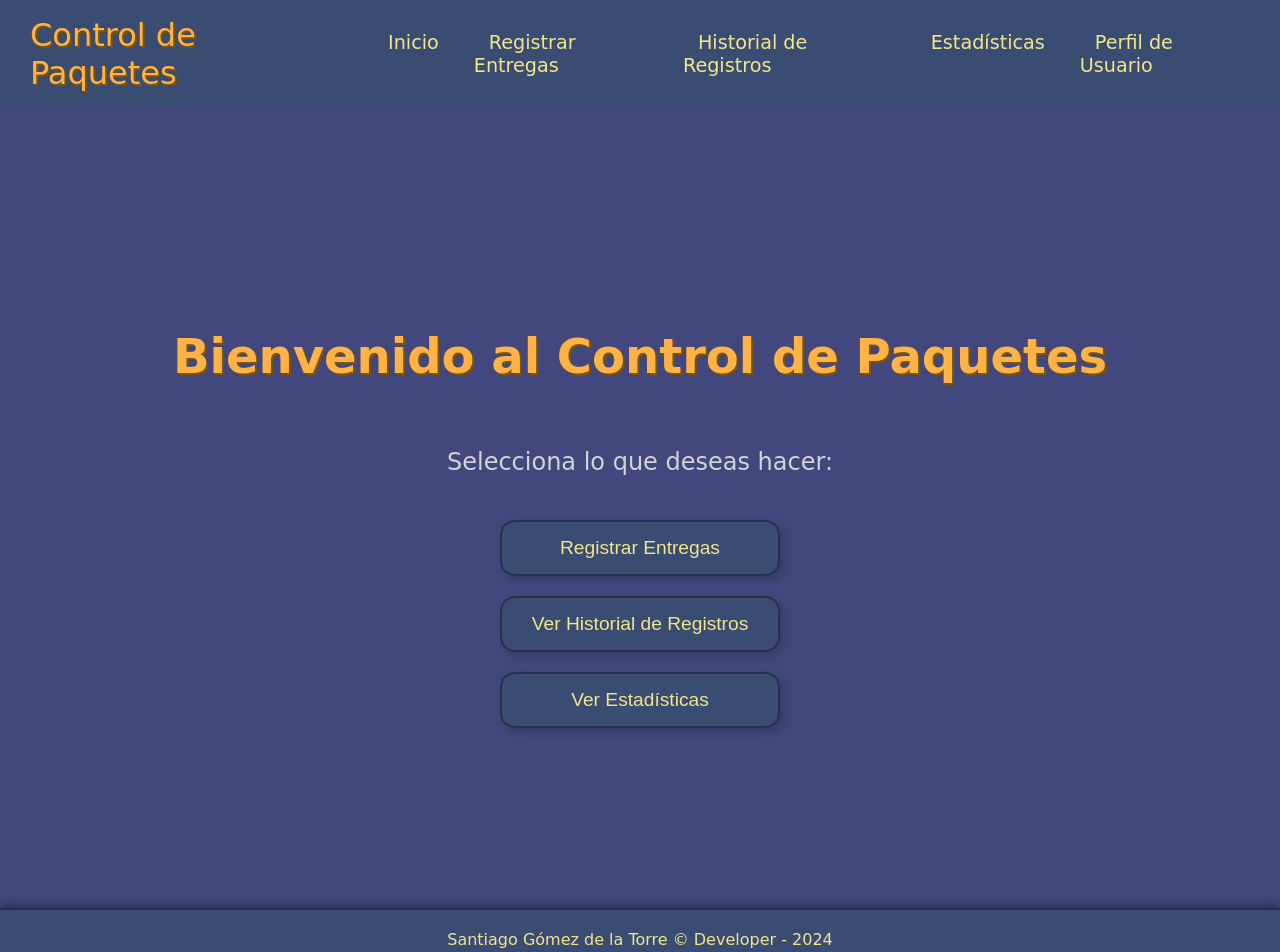
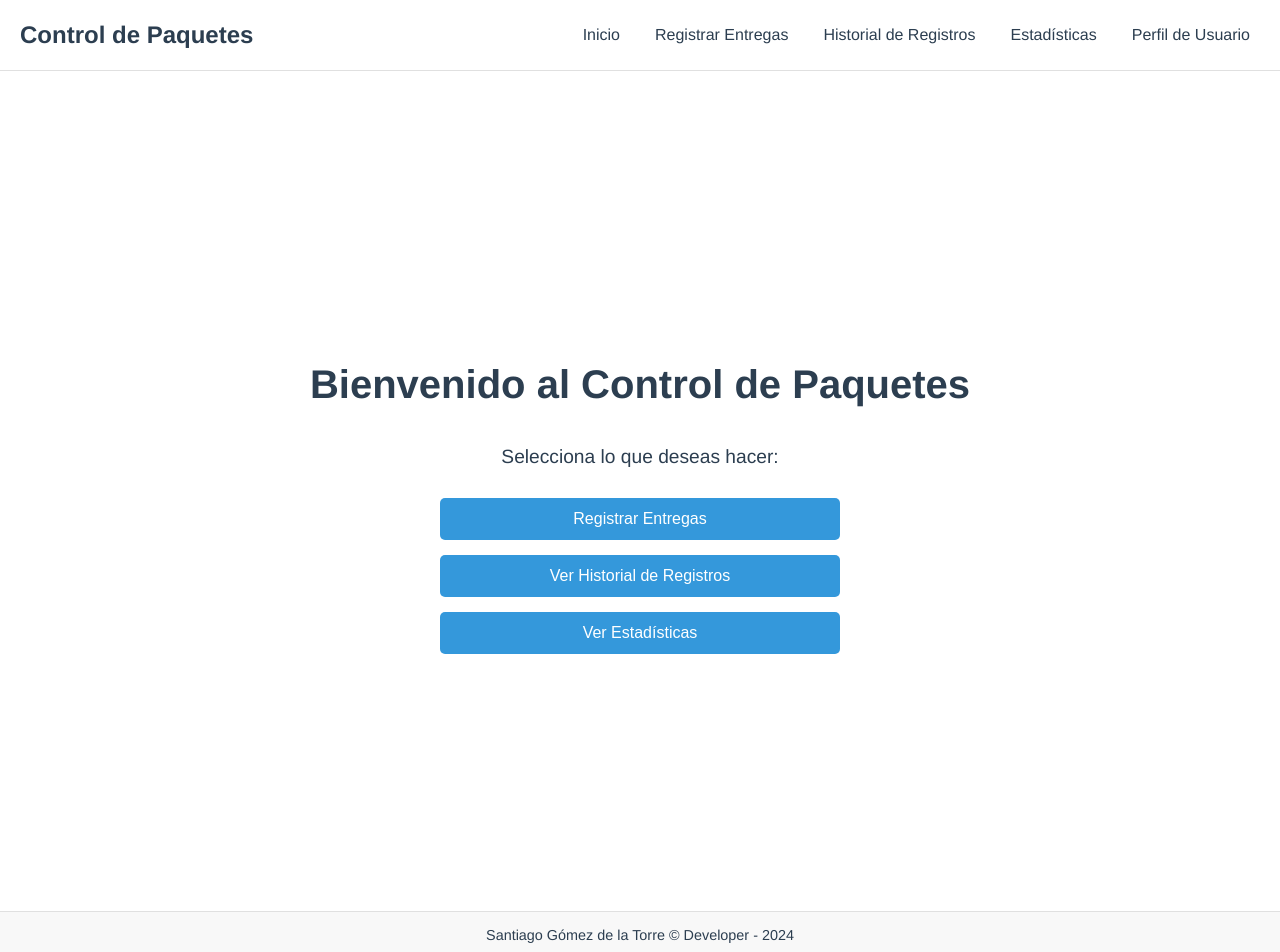
Before and after one commit to sgomez-dev/Packatrack, a React (Create React App) app in the folder packatrack/: page /#/home in a window 1280 px wide. Shown: the top 952 px of the page. Built offline with nearby package versions, Linux system fonts and the light colour scheme.

Commit message:
Home Page

```diff
--- a/packatrack/src/index.css
+++ b/packatrack/src/index.css
@@ -18,70 +18,65 @@ code {
   align-items: center;
   justify-content: center;
   height: 100vh;
-  background-color: #42487d;
-  font-family: 'Comic Sans MS', cursive, sans-serif;
+  background-color: #ffffff;
+  color: #2c3e50;
+  font-family: 'Helvetica Neue', Arial, sans-serif;
+  padding: 20px;
 }
 
 h1 {
-  font-size: 3rem;
-  color: #ffb347;
-  text-shadow: 2px 2px #7d5400;
+  font-size: 2.5rem;
+  margin-bottom: 20px;
 }
 
 p {
-  font-size: 1.5rem;
-  color: #d3d3d3;
+  font-size: 1.2rem;
+  margin-bottom: 30px;
 }
 
 .home-buttons {
   display: flex;
   flex-direction: column;
-  gap: 20px;
-  margin-top: 20px;
+  gap: 15px;
+  width: 100%;
+  max-width: 400px;
 }
 
 .home-button {
-  padding: 15px 30px;
-  font-size: 1.2rem;
-  background-color: #3b4c72;
-  border: 2px solid #2a2d4b;
-  border-radius: 15px;
-  color: #f0e68c;
+  padding: 12px;
+  font-size: 1rem;
+  background-color: #3498db;
+  color: #ffffff;
+  border: none;
+  border-radius: 5px;
   cursor: pointer;
-  box-shadow: 4px 4px 10px rgba(0, 0, 0, 0.2);
-  transition: all 0.3s ease;
+  transition: background-color 0.3s;
 }
 
 .home-button:hover {
-  background-color: #2a2d4b;
-  color: #eaeaea;
-  transform: scale(1.05);
-}
-
-.home-button:active {
-  transform: scale(0.95);
+  background-color: #2980b9;
 }
 
 .header-nav {
   display: flex;
   justify-content: space-between;
   align-items: center;
-  padding: 15px 30px;
-  background-color: #3b4c72;
-  box-shadow: 0 4px 8px rgba(0, 0, 0, 0.3);
-  font-family: 'Comic Sans MS', cursive, sans-serif;
+  padding: 10px 20px;
+  background-color: #ffffff;
+  border-bottom: 1px solid #e0e0e0;
+  font-family: 'Helvetica Neue', Arial, sans-serif;
 }
 
 .logo {
-  font-size: 2rem;
-  color: #ffb347;
-  text-shadow: 2px 2px #7d5400;
+  font-size: 1.5rem;
+  color: #2c3e50;
+  font-weight: bold;
 }
 
 .nav-links {
   list-style: none;
   display: flex;
-  gap: 20px;
+  gap: 15px;
 }
 
 .nav-links li {
@@ -90,25 +85,43 @@ p {
 
 .nav-links a {
   text-decoration: none;
-  color: #f0e68c;
-  font-size: 1.2rem;
-  padding: 8px 15px;
-  border-radius: 8px;
-  transition: background-color 0.3s, color 0.3s;
+  color: #2c3e50;
+  font-size: 1rem;
+  padding: 5px 10px;
+  transition: color 0.3s;
 }
 
 .nav-links a:hover {
-  background-color: #2a2d4b;
-  color: #eaeaea;
+  color: #3498db;
 }
 
 .footer {
   text-align: center;
-  padding: 20px;
-  background-color: #3b4c72;
-  color: #f0e68c;
-  font-size: 1rem;
-  box-shadow: 0 -4px 8px rgba(0, 0, 0, 0.3);
-  border-top: 2px solid #2a2d4b;
-  font-family: 'Comic Sans MS', cursive, sans-serif;
+  padding: 15px;
+  background-color: #f8f8f8;
+  color: #2c3e50;
+  font-size: 0.9rem;
+  border-top: 1px solid #e0e0e0;
+  font-family: 'Helvetica Neue', Arial, sans-serif;
 }
+
+@media (max-width: 768px) {
+  .header-nav {
+      flex-direction: column;
+      align-items: flex-start;
+  }
+
+  .nav-links {
+      flex-direction: column;
+      gap: 10px;
+      width: 100%;
+      padding: 0;
+  }
+
+  .nav-links a {
+      display: block;
+      width: 100%;
+      padding: 10px 0;
+      text-align: left;
+  }
+}
```
